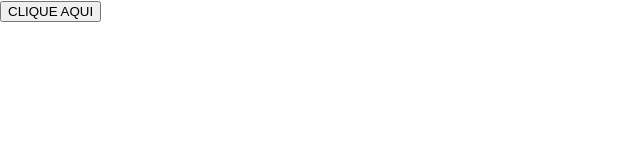
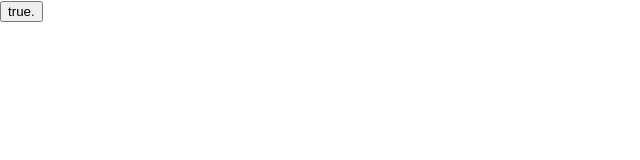
Before and after one commit to ianmarinor/hacker-stories, a React (Create React App) app: page / in a window 1280 px wide. Shown: the top 160 px of the page, without its empty margins (0-640 px from the left). Built offline with nearby package versions, Linux system fonts and the light colour scheme.

Commit message:
useState setState Class Component

```diff
--- a/src/App.js
+++ b/src/App.js
@@ -21,8 +21,24 @@ let Text = () => {
 };
 
 class App extends React.Component {
+
+
+  constructor(props){
+    super(props)
+    this.state = {isValid: 'true.'}
+    this.toggleState = this.toggleState.bind(this)
+
+  }
+
+  toggleState(){
+
+    let newValue = this.state.isValid == 'true' ? this.state.isValid = 'false ' : this.state.isValid = 'true'
+    this.setState({isValid:newValue})
+  }
+
   render() {
-    return <Button text='CLIQUE AQUI'/>
+
+    return <Button onClick={  this.toggleState } text={this.state.isValid} />
 
 
   }
--- a/src/components/Button.js
+++ b/src/components/Button.js
@@ -3,7 +3,7 @@ export const Button = (props) =>{
 
 
 
-    return <button>{props.text}</button>
+    return <button onClick={props.onClick}  >{props.text}</button>
 
 
 }
```
